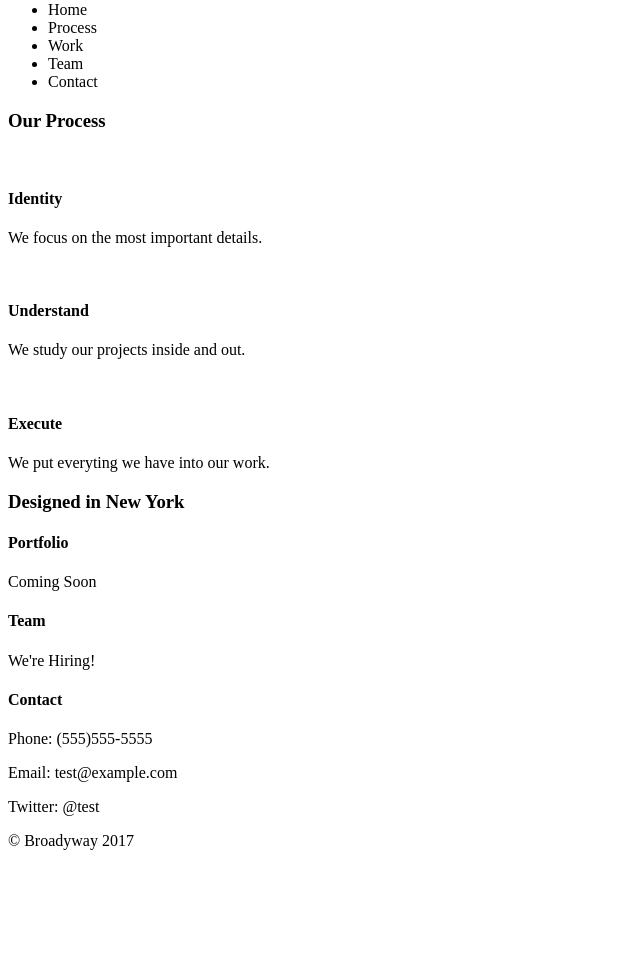
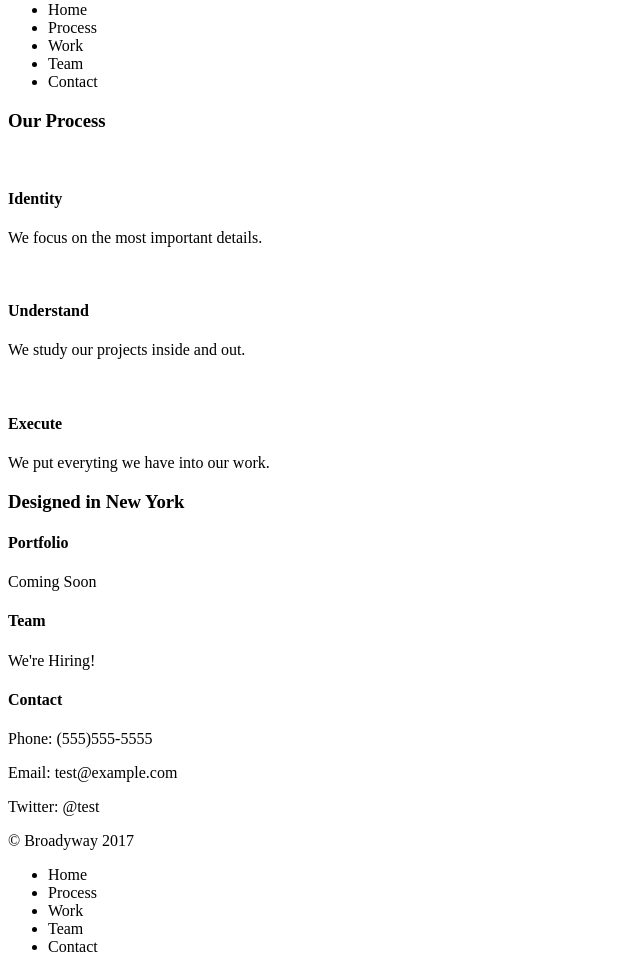
Before and after one commit to kperry91/broadway, a plain HTML site: page index.html in a window 1280 px wide. Shown: the part 79-1051 px from the top of the page, without its empty margins (0-640 px from the left). Before the commit the page ends 945 px from the top, so only its background shows below. Drawn offline with Linux system fonts and the light colour scheme.

Commit message:
more html

```diff
--- a/index.html
+++ b/index.html
@@ -42,6 +42,13 @@
   </div>
   <footer>
     <p><span>&copy; Broadyway 2017</span></p>
+    <ul>
+      <li>Home</li>
+      <li>Process</li>
+      <li>Work</li>
+      <li>Team</li>
+      <li>Contact</li>
+    </ul>
   </footer>
 </body>
 </html>
```
